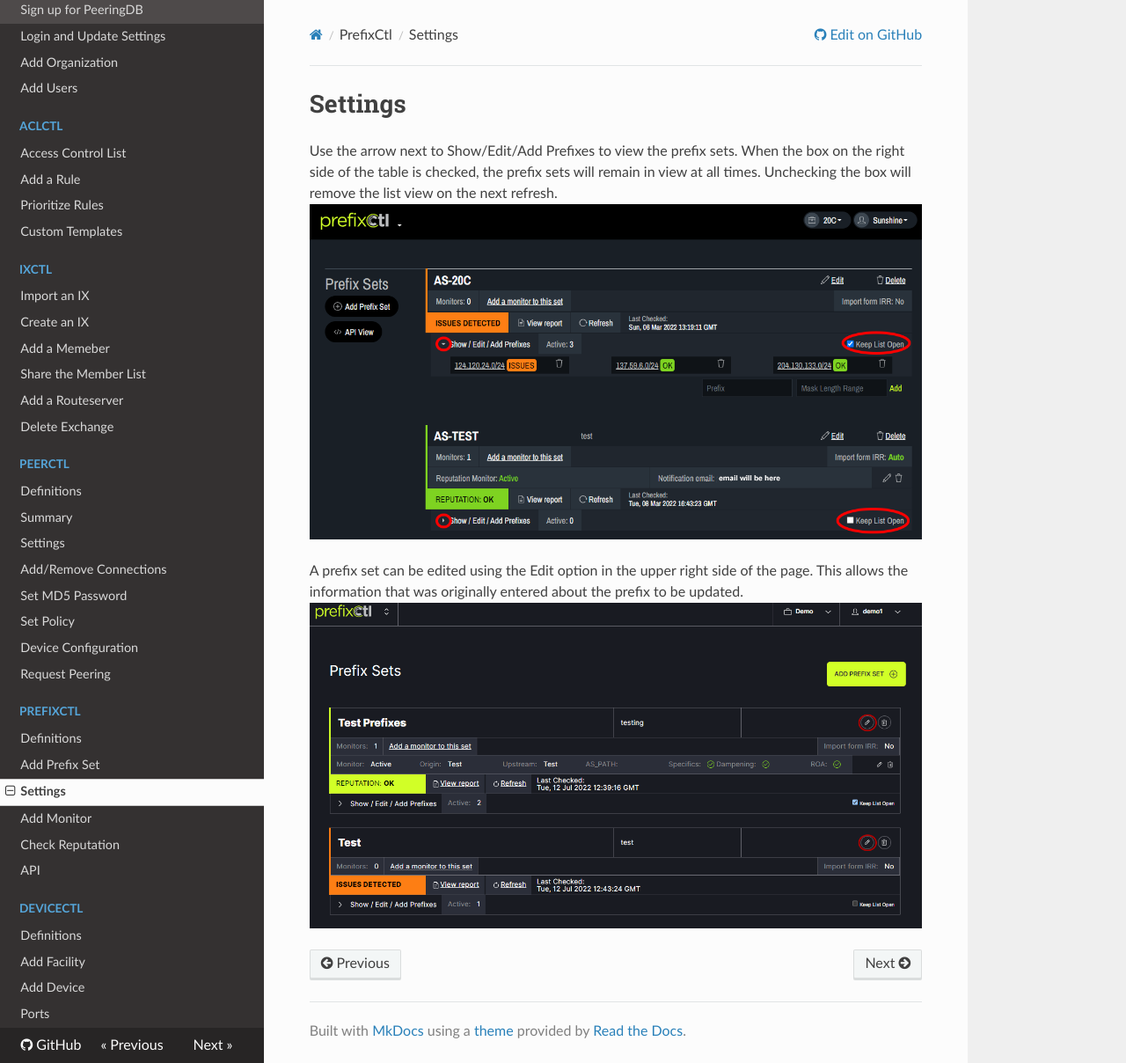
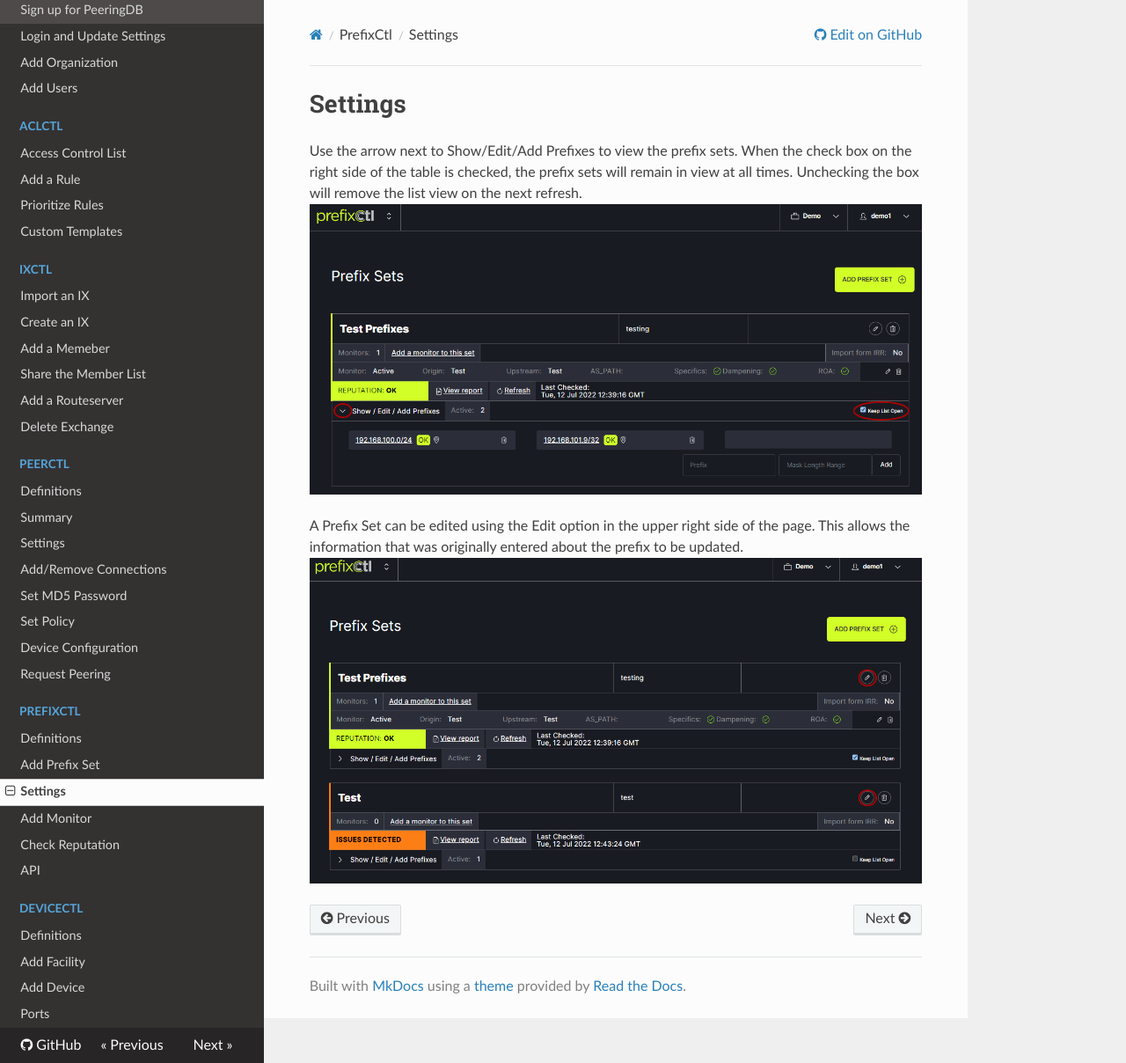
Before and after one commit to fullctl/docs.fullctl.com, an MkDocs documentation site: the page built from docs/prefixctl/Settings.md, in a window 1280 px wide and 1208 px high. Shown: the whole window at 88% size. Built offline with MkDocs 1.6.1, drawn with Linux system fonts in a browser that asks for light colours; nearby versions of some CDN libraries.

Commit message:
Update Settings.md

```diff
--- a/docs/prefixctl/Settings.md
+++ b/docs/prefixctl/Settings.md
@@ -1,8 +1,8 @@
 # Settings
 
-Use the arrow next to Show/Edit/Add Prefixes to view the prefix sets. When the  box on the right side of the table is checked, the prefix sets will remain in view at all times. Unchecking the box will remove the list view on the next refresh.
-   ![](img/list.png)
+Use the arrow next to Show/Edit/Add Prefixes to view the prefix sets. When the check box on the right side of the table is checked, the prefix sets will remain in view at all times. Unchecking the box will remove the list view on the next refresh.
+   ![](img/showprefix.png)
 
 
-A prefix set can be edited using the Edit option in the upper right side of the page. This allows the information that was originally entered about the prefix to be updated.
+A Prefix Set can be edited using the Edit option in the upper right side of the page. This allows the information that was originally entered about the prefix to be updated.
    ![](img/edit.png)
```
